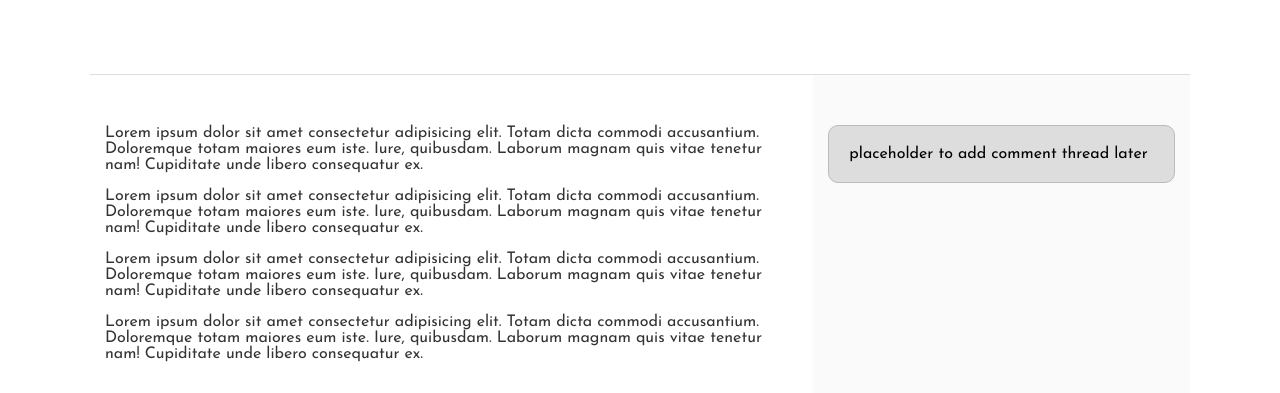
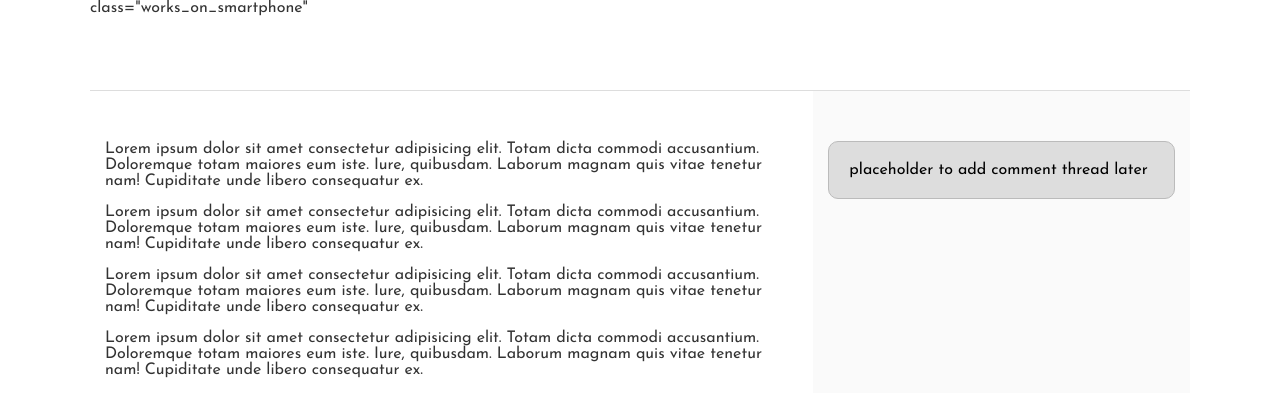
Before and after one commit to AreejAhmed27/My_First_Portfolio, a plain HTML site: page css_basic/index.html in a window 1280 px wide. Shown: the top 393 px of the page. Drawn offline with Linux system fonts and the light colour scheme.

Commit message:
Update index.html

```diff
--- a/css_basic/index.html
+++ b/css_basic/index.html
@@ -8,6 +8,7 @@
     <title>My First Protoflio</title>
 </head>
 <body>
+    class="works_on_smartphone"
 
     <header>
         <nav>
```
